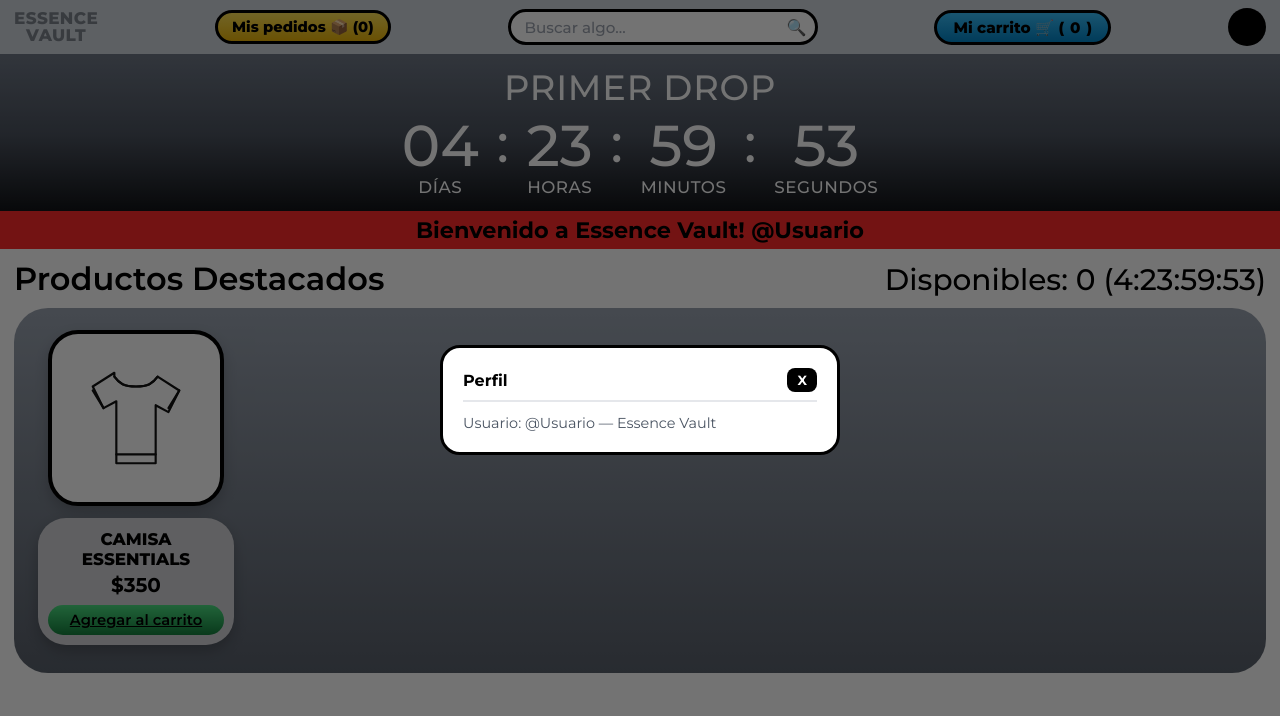
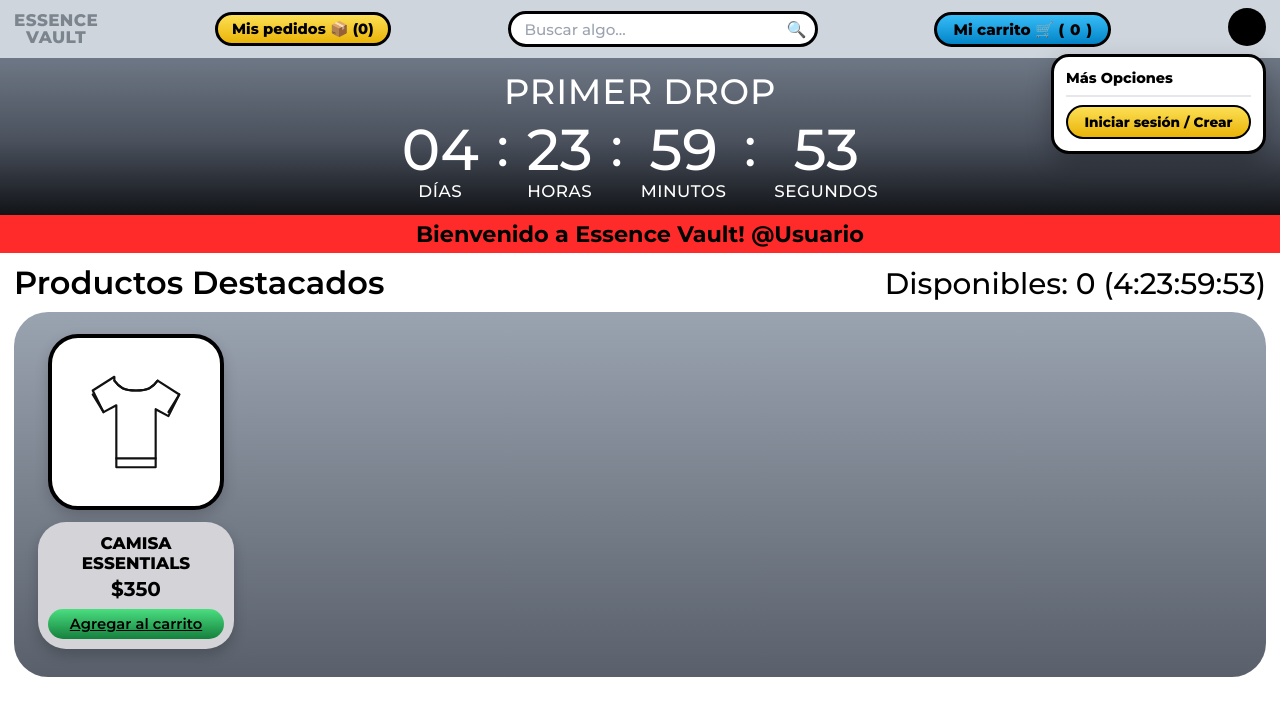
Before and after one commit to EssenceVault/EssenceVault, a plain HTML site: page index.html in a window 1280 px wide. Both pictures are taken after a click on the button "Más opciones". Drawn offline with Linux system fonts and the light colour scheme.

Commit message:
index.html

```diff
--- a/index.html
+++ b/index.html
@@ -19,15 +19,14 @@
       background-color: #ffffff;
       color: #000000;
       min-height: 100vh;
-      animation: fadeInPage 0.4s ease;
+      animation: fadeInPage 0.35s ease;
     }
 
     @keyframes fadeInPage {
-      from { opacity: 0.25; }
+      from { opacity: 0.3; }
       to { opacity: 1; }
     }
 
-    /* Barra superior */
     .topbar {
       background-color: #cfd5dc;
       padding: 8px 14px;
@@ -36,6 +35,8 @@
       justify-content: space-between;
       gap: 12px;
       flex-wrap: wrap;
+      position: relative;
+      z-index: 40;
     }
 
     .brand {
@@ -93,16 +94,11 @@
       font-weight: 600;
       color: #111827;
       outline: none;
-      transition: box-shadow 0.2s ease;
     }
 
     .search-input::placeholder {
       color: #9ca3af;
       font-weight: 500;
-    }
-
-    .search-input:focus {
-      box-shadow: 0 0 0 3px rgba(56, 189, 248, 0.35);
     }
 
     .search-loupe {
@@ -135,6 +131,10 @@
       box-shadow: 0 4px 10px rgba(0, 0, 0, 0.2);
     }
 
+    .profile-wrap {
+      position: relative;
+    }
+
     .avatar-circle {
       width: 38px;
       height: 38px;
@@ -150,7 +150,56 @@
       transform: scale(1.06);
     }
 
-    /* Banner del Primer Drop */
+    /* Mini apartado "Más Opciones" */
+    .more-options-popover {
+      position: absolute;
+      right: 0;
+      top: 46px;
+      width: 215px;
+      background-color: #ffffff;
+      border: 3px solid #000000;
+      border-radius: 18px;
+      padding: 12px;
+      box-shadow: 0 10px 24px rgba(0, 0, 0, 0.25);
+      z-index: 90;
+      opacity: 0;
+      transform: translateY(-6px);
+      pointer-events: none;
+      transition: opacity 0.2s ease, transform 0.2s ease;
+    }
+
+    .more-options-popover.open {
+      opacity: 1;
+      transform: translateY(0);
+      pointer-events: auto;
+    }
+
+    .more-options-title {
+      font-size: 0.9rem;
+      font-weight: 800;
+      color: #000000;
+      padding-bottom: 8px;
+      margin-bottom: 8px;
+      border-bottom: 2px solid #e5e7eb;
+    }
+
+    .more-options-btn {
+      width: 100%;
+      background: linear-gradient(180deg, #fce055 0%, #eab308 100%);
+      color: #000000;
+      border: 2.5px solid #000000;
+      border-radius: 999px;
+      padding: 7px 12px;
+      font-size: 0.85rem;
+      font-weight: 800;
+      cursor: pointer;
+      transition: transform 0.15s ease;
+    }
+
+    .more-options-btn:hover {
+      transform: scale(1.02);
+    }
+
     .drop-banner {
       background: linear-gradient(180deg, #6e7785 0%, #4b525e 52%, #111317 100%);
       color: #ffffff;
@@ -203,7 +252,6 @@
       padding-top: 2px;
     }
 
-    /* Franja roja de bienvenida */
     .welcome-bar {
       background-color: #ff2a2a;
       color: #000000;
@@ -213,7 +261,6 @@
       font-weight: 700;
     }
 
-    /* Sección Productos Destacados */
     .featured-wrapper {
       padding: 10px 14px 24px;
     }
@@ -246,7 +293,6 @@
       min-height: 360px;
     }
 
-    /* Tarjeta de producto */
     .product-item {
       width: 196px;
       display: flex;
@@ -272,11 +318,6 @@
       justify-content: center;
       margin-bottom: 12px;
       box-shadow: 0 6px 14px rgba(0, 0, 0, 0.18);
-      transition: box-shadow 0.22s ease;
-    }
-
-    .product-item:hover .shirt-card {
-      box-shadow: 0 10px 20px rgba(0, 0, 0, 0.26);
     }
 
     .info-pill {
@@ -325,7 +366,6 @@
       transform: scale(1.02);
     }
 
-    /* Modal con transición fade */
     .modal-backdrop {
       position: fixed;
       inset: 0;
@@ -352,12 +392,6 @@
       max-width: 400px;
       width: 100%;
       padding: 20px;
-      transform: translateY(12px);
-      transition: transform 0.25s ease;
-    }
-
-    .modal-backdrop.open .modal-box {
-      transform: translateY(0);
     }
 
     .modal-head {
@@ -413,7 +447,13 @@
       Mi carrito 🛒 (<span id="cartCount">0</span>)
     </a>
 
-    <button id="profileBtn" type="button" class="avatar-circle" aria-label="Perfil"></button>
+    <div class="profile-wrap">
+      <button id="profileBtn" type="button" class="avatar-circle" aria-label="Más opciones"></button>
+      <div id="moreOptionsPopover" class="more-options-popover" role="menu">
+        <div class="more-options-title">Más Opciones</div>
+        <button id="goAccountOrLoginBtn" type="button" class="more-options-btn">Ir a cuenta</button>
+      </div>
+    </div>
   </header>
 
   <section class="drop-banner" aria-label="Primer Drop">
@@ -441,7 +481,7 @@
     </div>
   </section>
 
-  <div class="welcome-bar">
+  <div id="welcomeBar" class="welcome-bar">
     Bienvenido a Essence Vault! @Usuario
   </div>
 
@@ -525,6 +565,36 @@
     tickTimer();
     setInterval(tickTimer, 1000);
 
+    // Sesión activa
+    const activeSession = JSON.parse(localStorage.getItem("essence_active_session") || "null");
+    const welcomeBar = document.getElementById("welcomeBar");
+    if (activeSession && activeSession.username) {
+      welcomeBar.textContent = `Bienvenido a Essence Vault! @${activeSession.username}`;
+    }
+
+    // Popover "Más Opciones" en el botón negro
+    const profileBtn = document.getElementById("profileBtn");
+    const moreOptionsPopover = document.getElementById("moreOptionsPopover");
+    const goAccountOrLoginBtn = document.getElementById("goAccountOrLoginBtn");
+
+    goAccountOrLoginBtn.textContent = activeSession ? "Ir a cuenta.html" : "Iniciar sesión / Crear";
+
+    profileBtn.addEventListener("click", (e) => {
+      e.stopPropagation();
+      moreOptionsPopover.classList.toggle("open");
+    });
+
+    document.addEventListener("click", (e) => {
+      if (!moreOptionsPopover.contains(e.target) && e.target !== profileBtn) {
+        moreOptionsPopover.classList.remove("open");
+      }
+    });
+
+    goAccountOrLoginBtn.addEventListener("click", () => {
+      const sessionNow = JSON.parse(localStorage.getItem("essence_active_session") || "null");
+      window.location.href = sessionNow ? "cuenta.html" : "iniciodesesion.html";
+    });
+
     // Buscador
     const searchInput = document.getElementById("searchInput");
     const productItem = document.querySelector(".product-item");
@@ -534,7 +604,7 @@
       productItem.style.display = target.includes(q) ? "flex" : "none";
     });
 
-    // Badges de Carrito y Pedidos
+    // Badges
     const cartCountEl = document.getElementById("cartCount");
     const ordersCountEl = document.getElementById("ordersCount");
 
@@ -559,7 +629,6 @@
       syncCounters();
     });
 
-    // Modal
     const modalBackdrop = document.getElementById("modalBackdrop");
     const modalTitle = document.getElementById("modalTitle");
     const modalBody = document.getElementById("modalBody");
@@ -585,10 +654,6 @@
       openModal("Mis pedidos", `<ul style="padding-left:18px; font-size:0.9rem;">${items}</ul>`);
     });
 
-    document.getElementById("profileBtn").addEventListener("click", () => {
-      openModal("Perfil", `<p style="font-size:0.9rem; color:#4b5563;">Usuario: @Usuario — Essence Vault</p>`);
-    });
-
     document.getElementById("closeModal").addEventListener("click", () => {
       modalBackdrop.classList.remove("open");
     });
```
